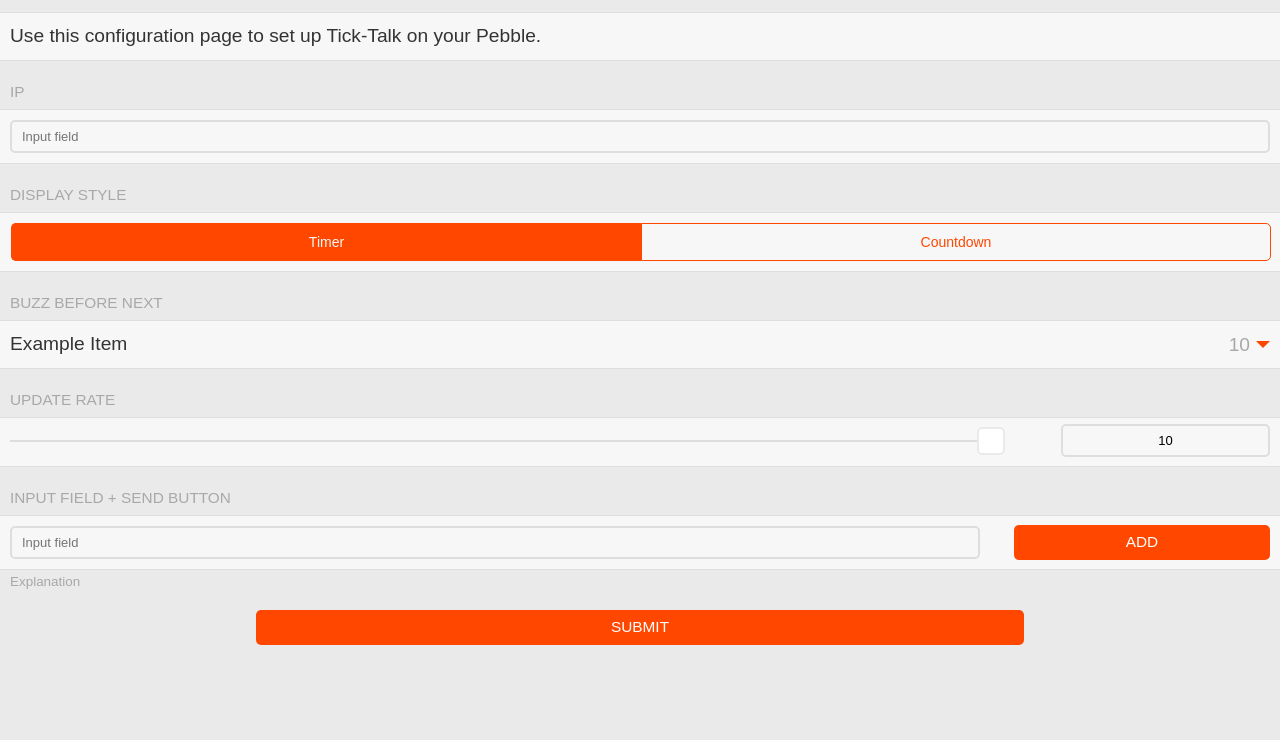
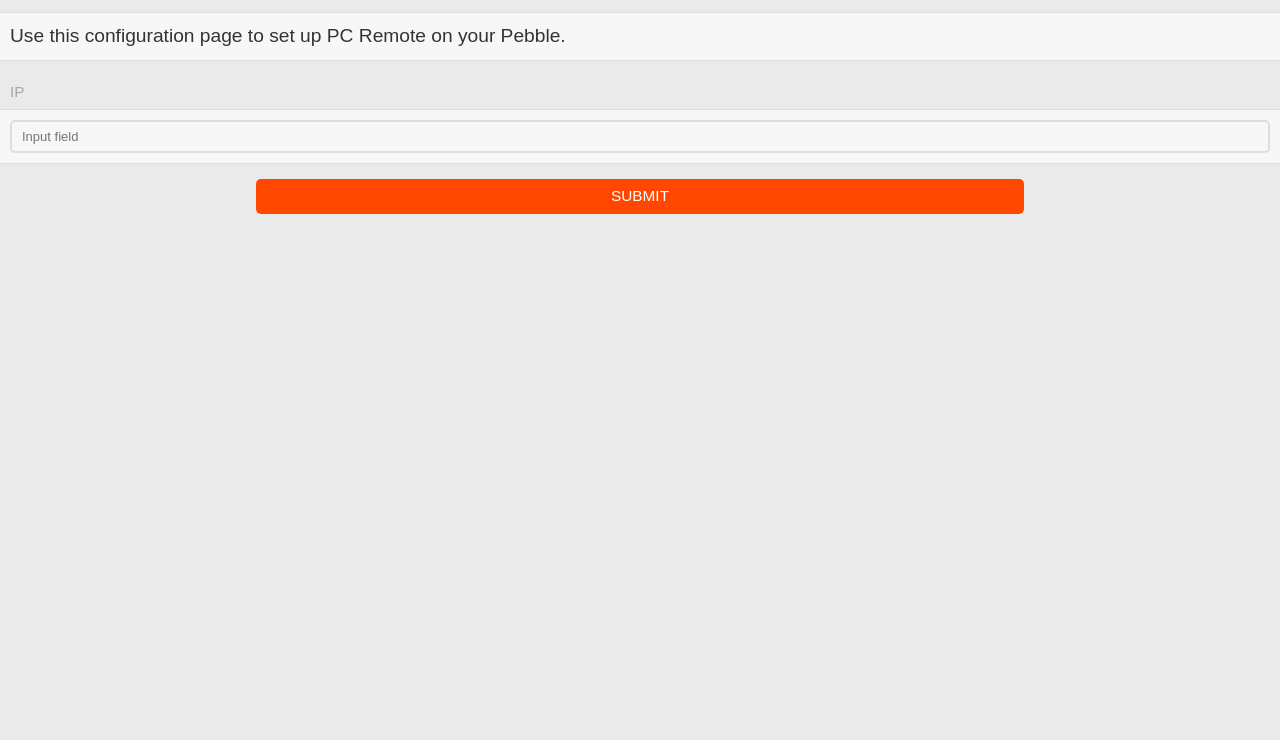
Before and after one commit to vdeschwb/pc-remote, a plain HTML site: page index.html in a window 1280 px wide. Shown: the part 60-800 px from the top of the page. Drawn offline with Linux system fonts and the light colour scheme.

Commit message:
Update index.html

```diff
--- a/index.html
+++ b/index.html
@@ -1,7 +1,7 @@
 <!DOCTYPE html>
 <html>
   <head>
-  <title>Tick-Talk Configuration</title>
+  <title>PC Remote Configuration</title>
   <link rel='stylesheet' type='text/css' href='css/slate.min.css'>
   <script src='js/slate.min.js'></script>
   <style>
@@ -18,12 +18,12 @@
   </head>
 
   <body>
-    <h1 class='title'>Tick-Talk Configuration</h1>
+    <h1 class='title'>PC Remote Configuration</h1>
 
     <div class='item-container'>
       <div class='item-container-content'>
         <div class='item'>
-          Use this configuration page to set up Tick-Talk on your Pebble.
+          Use this configuration page to set up PC Remote on your Pebble.
         </div>
       </div>
     </div>
@@ -38,63 +38,6 @@
     </label>
   </div>
 </div>
-
-    <div class="item-container">
-  <div class="item-container-header">Display style</div>
-  <div class="item-container-content">
-    <div class="item tab-buttons" id="display_style_tab">
-      <a name="tab-1" class="tab-button active" data-value="1">Timer</a>
-      <a name="tab-1" class="tab-button" data-value="0">Countdown</a>
-    </div>
-  </div>
-</div>
-
-<div class="item-container">
-  <div class="item-container-header">Buzz before next</div>
-  <div class="item-container-content">
-     <label class="item">
-      Example Item
-      <select name="select-1" dir='rtl' class="item-select">
-        <option class="item-select-option" selected>10</option>
-        <option class="item-select-option">20</option>
-        <option class="item-select-option">30</option>
-        <option class="item-select-option">40</option>
-        <option class="item-select-option">50</option>
-        <option class="item-select-option">60</option>
-        <option class="item-select-option">Off</option>
-      </select>
-    </label>
-  </div>
-</div>
-
-  <div class="item-container">
-  <div class="item-container-header">Update rate</div>
-  <div class="item-container-content">
-    <label class="item">
-      <input id='fps_slider' type="range" class="item-slider" name="slider-fps" value="10" min="1" max="10">
-      <div class="item-input-wrapper item-slider-text">
-        <input type="text" class="item-input" name="slider-fps" value="10">
-      </div>
-    </label>
-  </div>
-</div>
-
-
-    <div class="item-container">
-  <div class="item-container-header">Input Field + Send Button</div>
-  <div class="item-container-content">
-    <label class="item">
-      <div class="item-input-wrapper item-input-wrapper-button">
-        <input type="text" class="item-input" name="input-2" placeholder="Input field">
-      </div>
-      <input type="button" class="item-button item-input-button" value="ADD">
-    </label>
-  </div>
-  <div class='item-container-footer'>
-        Explanation
-      </div>
-</div>
-
 
     <div class='item-container'>
       <div class='button-container'>
```
